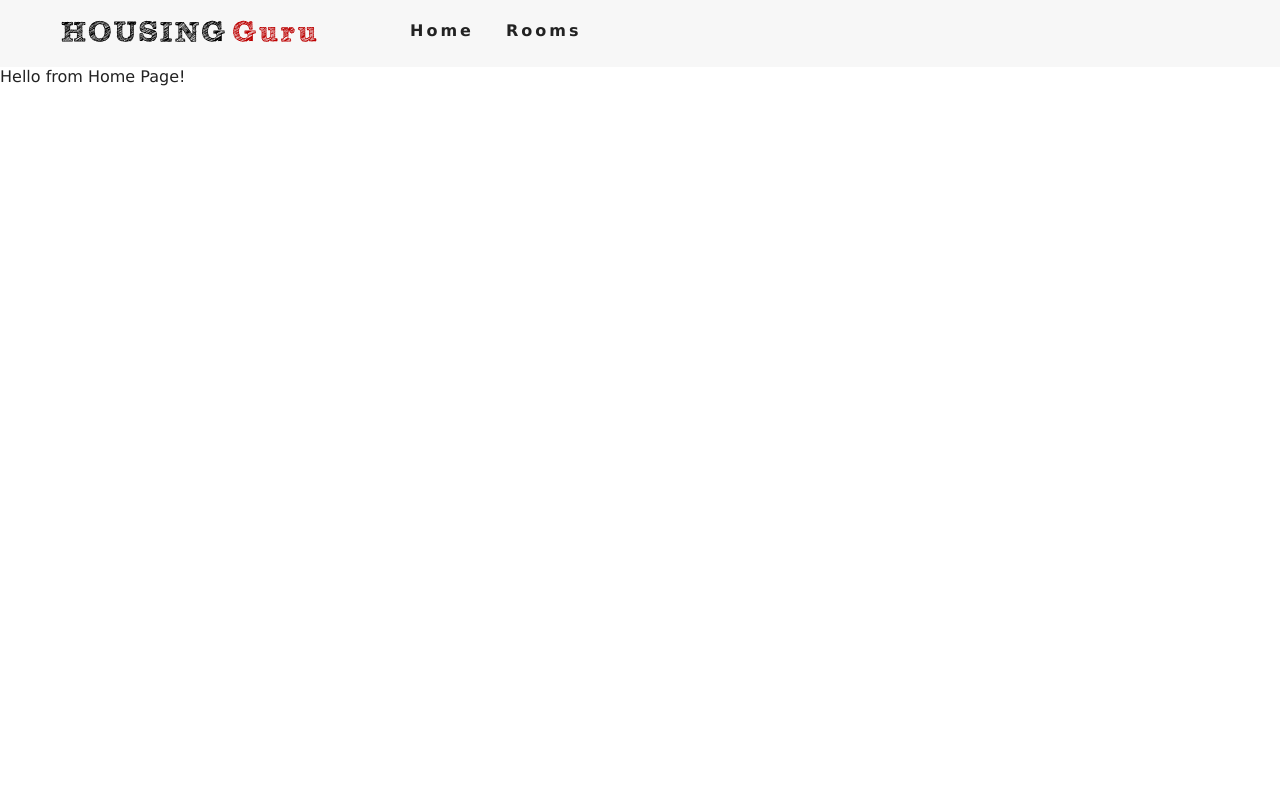
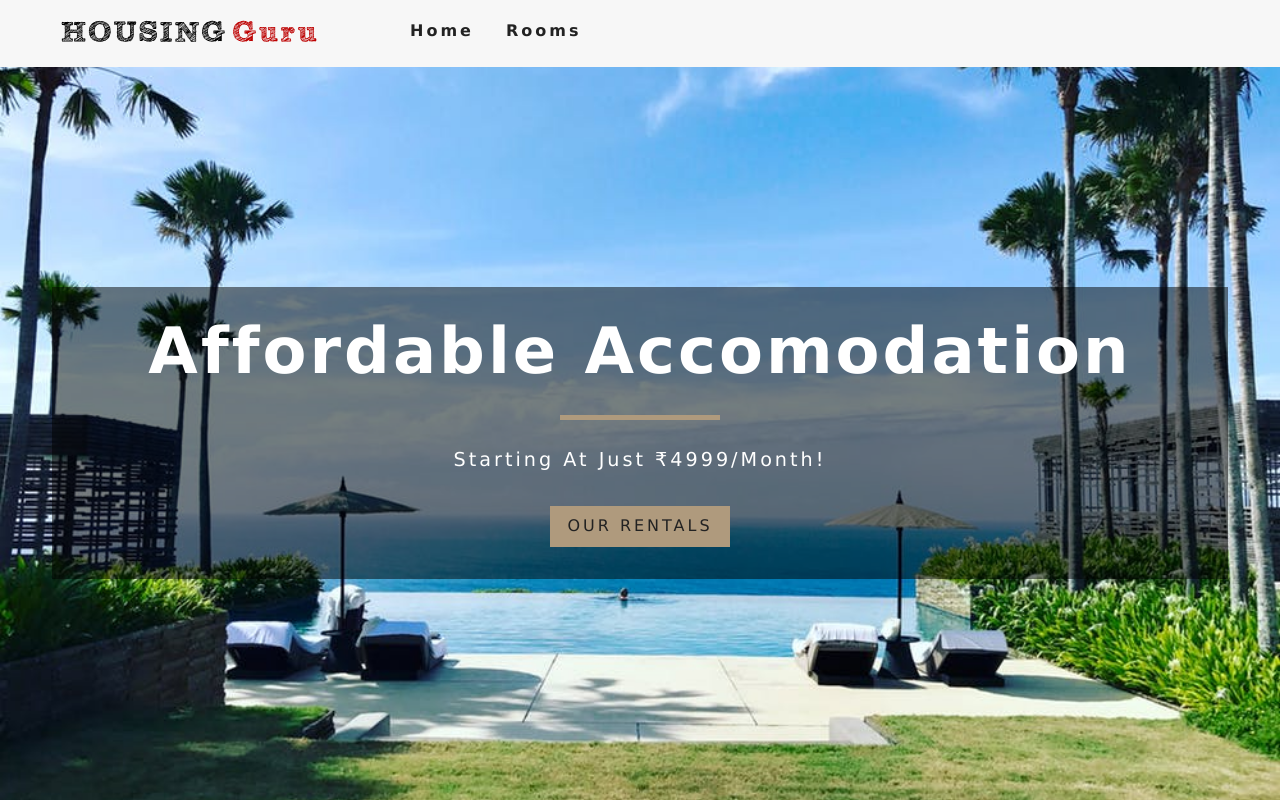
Before and after one commit to bbbeesh/Housing-Guru, a React (Create React App) app: page / in a window 1280 px wide. Built offline with nearby package versions, Linux system fonts and the light colour scheme.

Commit message:
Adding Hero Component

```diff
--- /dev/null
+++ b/src/components/Banner.js
@@ -0,0 +1,12 @@
+import React from "react";
+
+export const Banner = ({ children, title, subtitle }) => {
+	return (
+		<div className="banner">
+			<h1>{title}</h1>
+			<div></div>
+			<p>{subtitle}</p>
+			{children}
+		</div>
+	);
+};
--- /dev/null
+++ b/src/components/Hero.js
@@ -0,0 +1,9 @@
+import React from "react";
+
+export default function Hero({ children, hero }) {
+	return <header className={hero}>{children}</header>;
+}
+
+Hero.defaultProps = {
+	hero: "defaultHero",
+};
--- a/src/pages/Error.js
+++ b/src/pages/Error.js
@@ -1,7 +1,17 @@
 import React, { Component } from "react";
-
+import Hero from "../components/Hero";
+import { Banner } from "../components/Banner";
+import { Link } from "react-router-dom";
 export default class Error extends Component {
 	render() {
-		return <div>Hello from Error Page!</div>;
+		return (
+			<Hero>
+				<Banner title="404" subtitle="Page Not Found :(">
+					<Link to="/" className="btn-primary">
+						Return to Home Page
+					</Link>
+				</Banner>
+			</Hero>
+		);
 	}
 }
--- a/src/pages/Home.js
+++ b/src/pages/Home.js
@@ -1,7 +1,20 @@
 import React, { Component } from "react";
-
+import Hero from "../components/Hero";
+import { Banner } from "../components/Banner";
+import { Link } from "react-router-dom";
 export default class Home extends Component {
 	render() {
-		return <div>Hello from Home Page!</div>;
+		return (
+			<Hero>
+				<Banner
+					title="Affordable Accomodation"
+					subtitle="Starting at just ₹4999/Month!"
+				>
+					<Link to="/rooms" className="btn-primary">
+						Our Rentals
+					</Link>
+				</Banner>
+			</Hero>
+		);
 	}
 }
--- a/src/pages/Rooms.js
+++ b/src/pages/Rooms.js
@@ -1,7 +1,17 @@
 import React, { Component } from "react";
-
+import Hero from "../components/Hero";
+import { Banner } from "../components/Banner";
+import { Link } from "react-router-dom";
 export default class Rooms extends Component {
 	render() {
-		return <div>Hello from Rooms Page!</div>;
+		return (
+			<Hero hero="roomsHero">
+				<Banner title="Avaialbe Rentals">
+					<Link to="/" className="btn-primary">
+						Home Page
+					</Link>
+				</Banner>
+			</Hero>
+		);
 	}
 }
```
